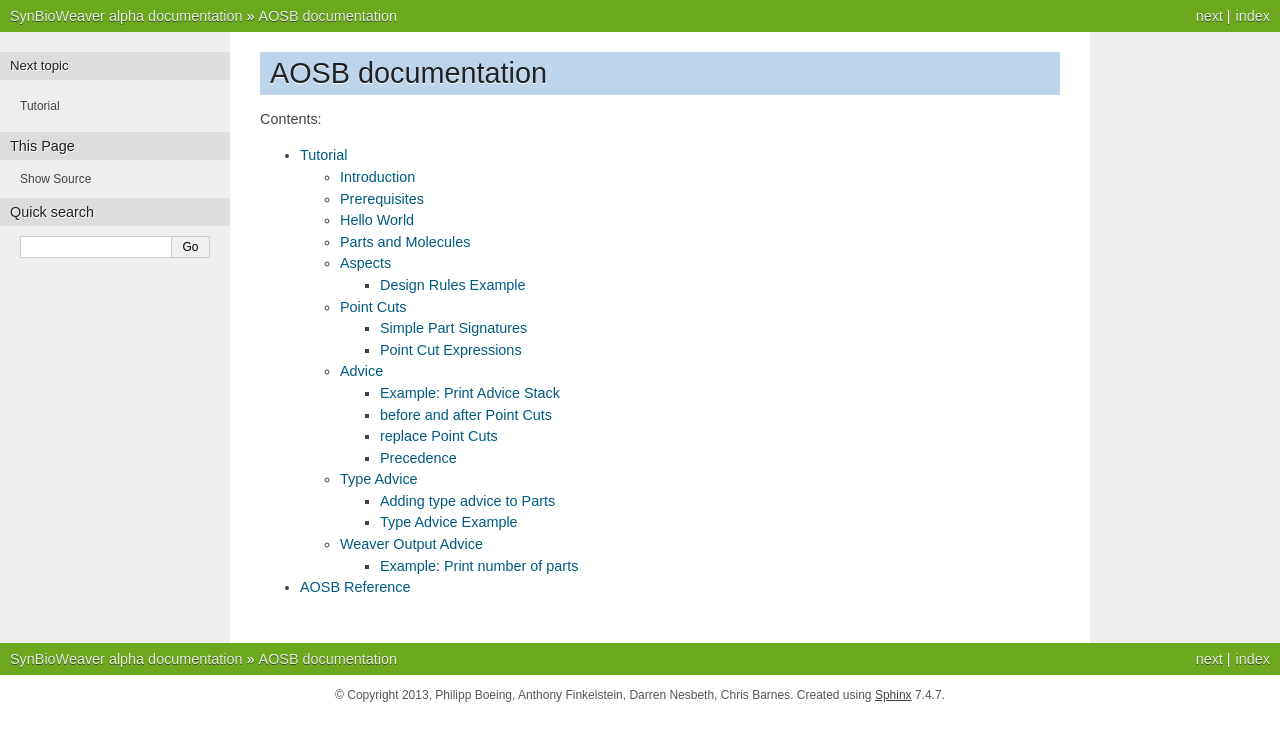
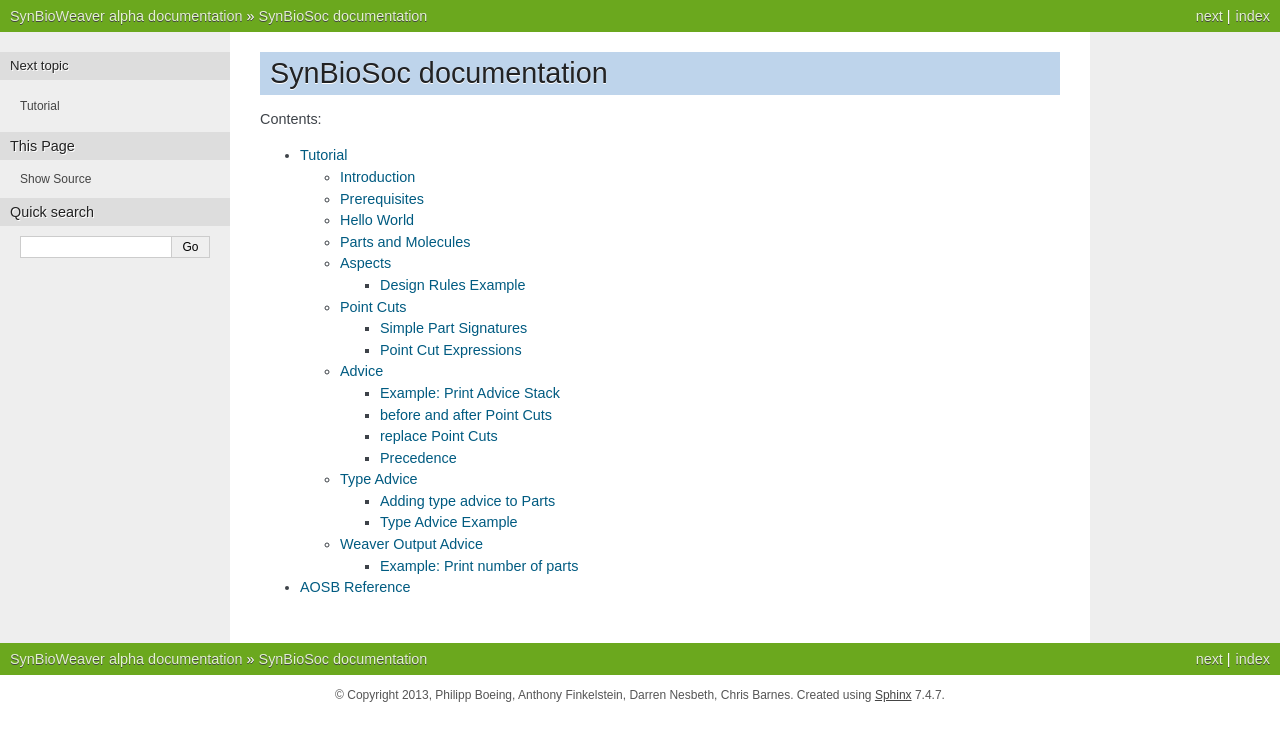
Before and after one commit to PhilippBoeing/synbioweaver, a Sphinx documentation site: the page built from doc/index.rst, in a window 1280 px wide. Shown: the top 741 px of the page. Built offline with Sphinx 7.4.7, drawn with Linux system fonts in a browser that asks for light colours; formulas are drawn with MathJax 3.

```diff
--- a/doc/conf.py
+++ b/doc/conf.py
@@ -17,7 +17,7 @@ import re
 # If extensions (or modules to document with autodoc) are in another directory,
 # add these directories to sys.path here. If the directory is relative to the
 # documentation root, use os.path.abspath to make it absolute, like shown here.
-sys.path.insert(0, os.path.abspath('..'))
+sys.path.insert(0, os.path.abspath('../framework/'))
 
 # -- General configuration -----------------------------------------------------
 
--- a/doc/index.rst
+++ b/doc/index.rst
@@ -1,4 +1,4 @@
-AOSB documentation
+SynBioSoc documentation
 ==================
 
 
```
Also changed, not shown: 1 other file.
